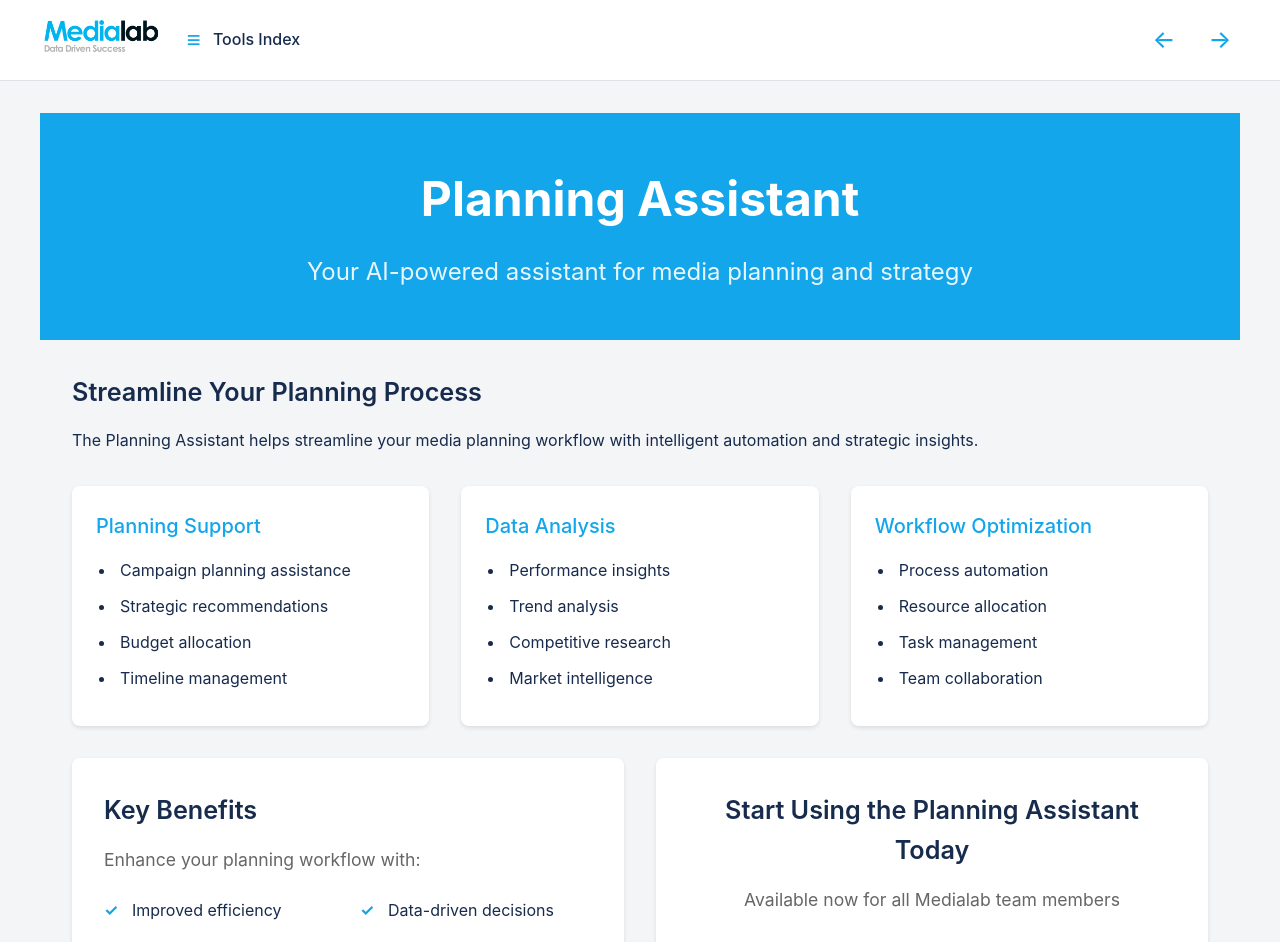
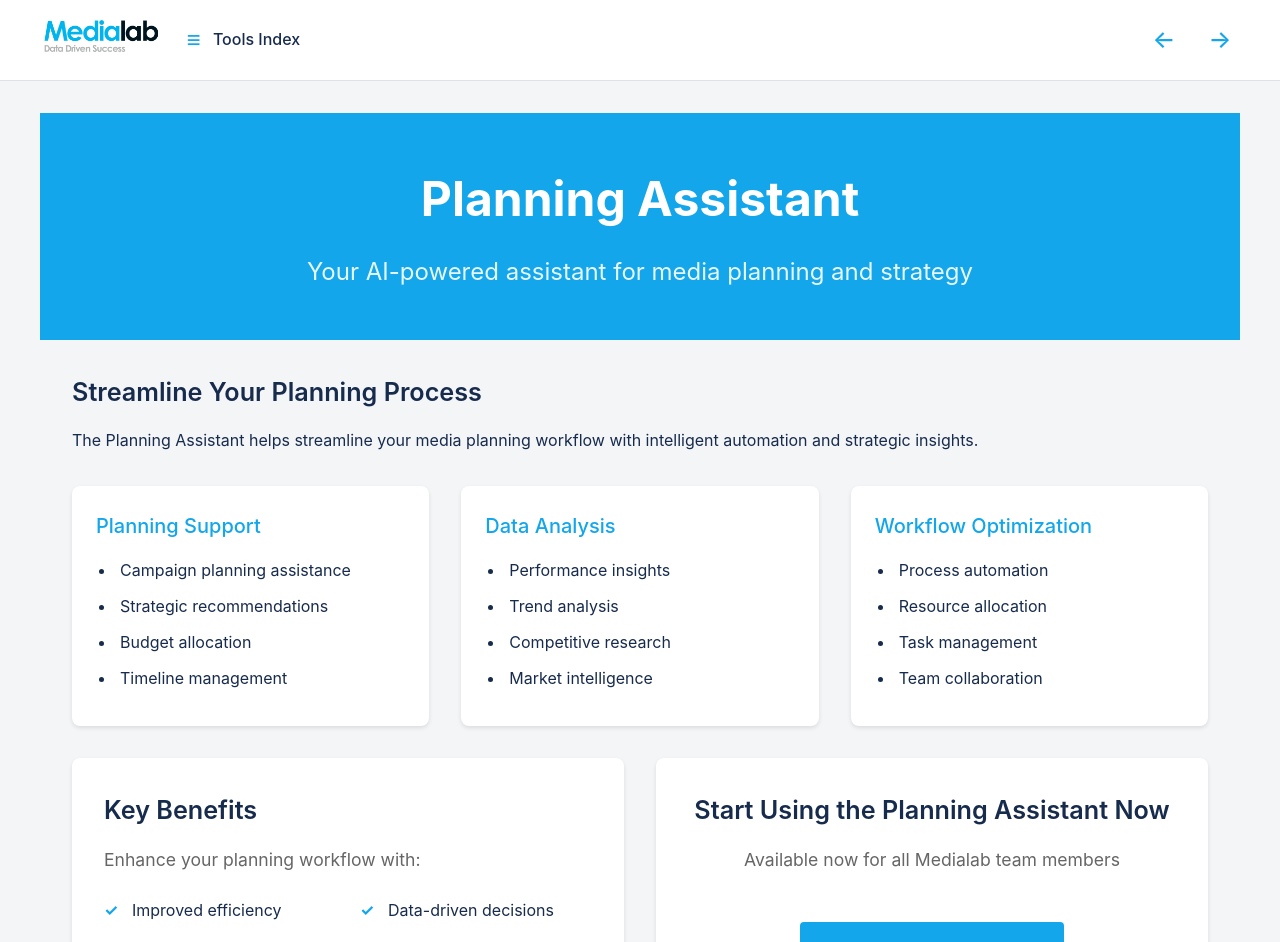
Before and after one commit to jasonlryan/mlbots-v2, a React (Vite) app: page /tools/planning-assistant in a window 1280 px wide. Shown: the top 942 px of the page. Built offline with nearby package versions, Linux system fonts and the light colour scheme; sample sign-in values are in the browser's storage.

Commit message:
Update Planning and Comms Assistant components to force Vercel redeployment

```diff
--- a/src/pages/tools/MedialabCommsAssistant.tsx
+++ b/src/pages/tools/MedialabCommsAssistant.tsx
@@ -1,5 +1,6 @@
 import { ToolPage } from "../../components/shared/ToolPage";
 
+// Force redeployment on Vercel
 export function MedialabCommsAssistant() {
   return (
     <ToolPage
--- a/src/pages/tools/PlanningAssistant.tsx
+++ b/src/pages/tools/PlanningAssistant.tsx
@@ -1,5 +1,6 @@
 import { ToolPage } from "../../components/shared/ToolPage";
 
+// Force redeployment on Vercel
 export function PlanningAssistant() {
   return (
     <ToolPage
@@ -50,7 +51,7 @@ export function PlanningAssistant() {
         ],
       }}
       cta={{
-        title: "Start Using the Planning Assistant Today",
+        title: "Start Using the Planning Assistant Now",
         description: "Available now for all Medialab team members",
         buttonText: "Access Assistant",
         buttonLink:
```
